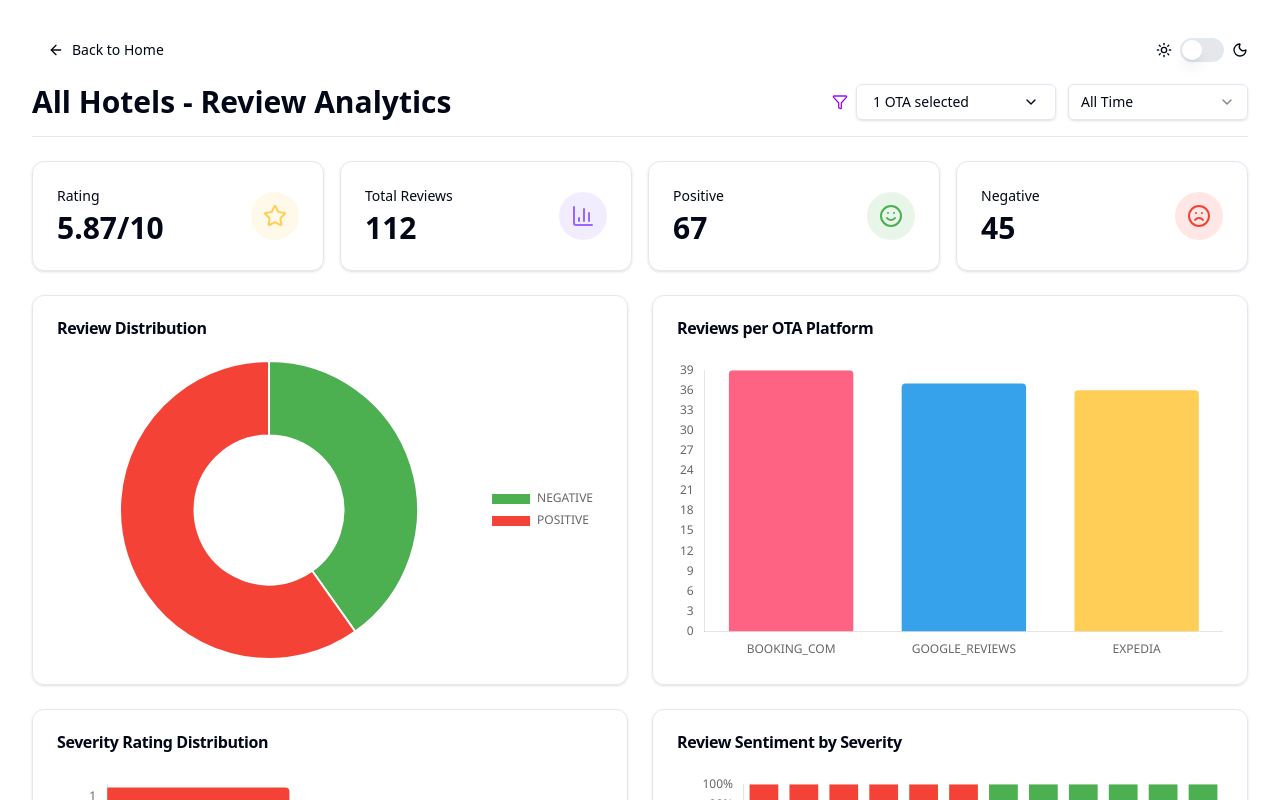
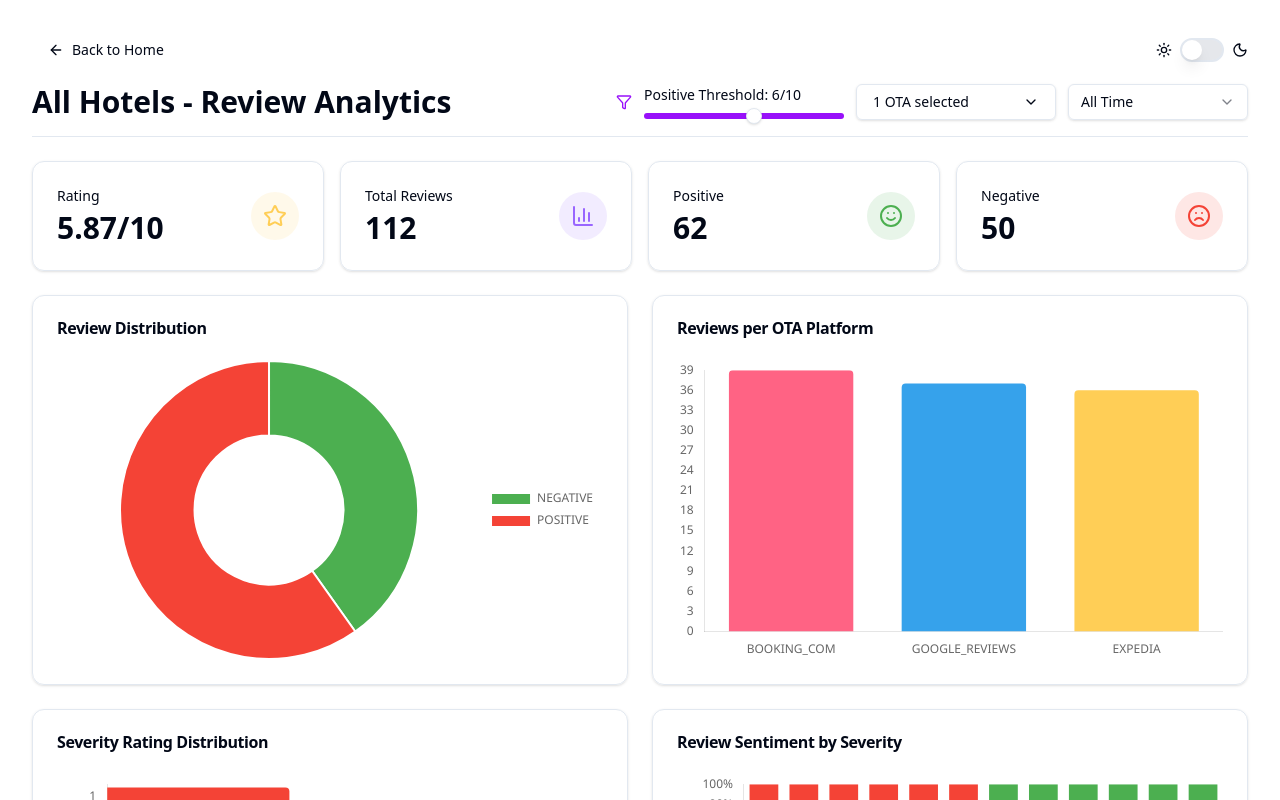
Before and after one commit to darsh-webdev/analytics-dashboard, a React (Vite) app: page /hotel/all in a window 1280 px wide. Shown: the top 800 px of the page. Built offline with nearby package versions, Linux system fonts and the light colour scheme.

Commit message:
feat: Add positive threshold slider to Dashboard

```diff
--- a/package.json
+++ b/package.json
@@ -13,6 +13,7 @@
     "@radix-ui/react-checkbox": "^1.3.3",
     "@radix-ui/react-popover": "^1.1.15",
     "@radix-ui/react-select": "^2.2.6",
+    "@radix-ui/react-slider": "^1.3.6",
     "@radix-ui/react-slot": "^1.2.3",
     "@radix-ui/react-switch": "^1.2.6",
     "@tailwindcss/postcss": "^4.1.14",
--- a/src/components/Dashboard.tsx
+++ b/src/components/Dashboard.tsx
@@ -48,6 +48,7 @@
   SelectValue,
 } from "@/components/ui/select";
 import { MultiSelect } from "@/components/ui/multi-select";
+import { Slider } from "./ui/slider";
 
 // Register ChartJS components
 ChartJS.register(
@@ -343,6 +344,7 @@
   const [selectedCategory, setSelectedCategory] = useState<AreaCategory>(
     AREA_CATEGORIES[0]
   );
+  const [ratingThreshold, setRatingThreshold] = useState<number>(6);
   const { theme, toggleTheme } = useTheme();
 
   const otaPlatforms: OTAFilter[] = useMemo(
@@ -542,26 +544,28 @@
         : ["No data"],
       datasets: [
         {
-          label: `Positive (Severity ≥ 6)`,
+          label: `Positive (Severity ≥ ${ratingThreshold})`,
           data: severityByRange.positivePct,
           backgroundColor: "#4caf50",
           stack: "stack1",
         },
         {
-          label: `Negative (Severity ≤ 5)`,
+          label: `Negative (Severity ≤ ${ratingThreshold - 1})`,
           data: severityByRange.negativePct,
           backgroundColor: "#f44336",
           stack: "stack1",
         },
       ],
     };
-  }, [severityByRange]);
+  }, [severityByRange, ratingThreshold]);
 
   const goodCount = filteredData.filter(
-    (r) => r.category === "POSITIVE"
+    (r) => r.severityScore >= ratingThreshold
   ).length;
 
-  const badCount = filteredData.filter((r) => r.category === "NEGATIVE").length;
+  const badCount = filteredData.filter(
+    (r) => r.severityScore < ratingThreshold
+  ).length;
 
   const averageSeverity =
     filteredData.reduce((acc, review) => acc + review.severityScore, 0) /
@@ -665,8 +669,21 @@
             - Review Analytics
           </h1>
           <div className="flex flex-wrap items-center gap-3">
+            <Filter className="w-4 h-4 text-purple-600" />
+            <div className="flex flex-col items-start gap-2 w-[200px]">
+              <label className="text-sm font-medium text-muted-foreground">
+                Positive Threshold: {ratingThreshold}/10
+              </label>
+              <Slider
+                min={1}
+                max={10}
+                step={1}
+                value={[ratingThreshold]}
+                onValueChange={([value]) => setRatingThreshold(value)}
+                className="w-full bg-purple-600 rounded-2xl"
+              />
+            </div>
             <div className="flex items-center gap-2">
-              <Filter className="w-4 h-4 text-purple-600" />
               <MultiSelect
                 options={otaPlatforms}
                 selected={otaFilter}
--- /dev/null
+++ b/src/components/ui/slider.tsx
@@ -0,0 +1,61 @@
+import * as React from "react";
+import * as SliderPrimitive from "@radix-ui/react-slider";
+
+import { cn } from "@/lib/utils";
+
+function Slider({
+  className,
+  defaultValue,
+  value,
+  min = 0,
+  max = 100,
+  ...props
+}: React.ComponentProps<typeof SliderPrimitive.Root>) {
+  const _values = React.useMemo(
+    () =>
+      Array.isArray(value)
+        ? value
+        : Array.isArray(defaultValue)
+        ? defaultValue
+        : [min, max],
+    [value, defaultValue, min, max]
+  );
+
+  return (
+    <SliderPrimitive.Root
+      data-slot="slider"
+      defaultValue={defaultValue}
+      value={value}
+      min={min}
+      max={max}
+      className={cn(
+        "relative flex w-full touch-none items-center select-none data-[disabled]:opacity-50 data-[orientation=vertical]:h-full data-[orientation=vertical]:min-h-44 data-[orientation=vertical]:w-auto data-[orientation=vertical]:flex-col",
+        className
+      )}
+      {...props}
+    >
+      <SliderPrimitive.Track
+        data-slot="slider-track"
+        className={cn(
+          "bg-muted relative grow overflow-hidden rounded-full data-[orientation=horizontal]:h-1.5 data-[orientation=horizontal]:w-full data-[orientation=vertical]:h-full data-[orientation=vertical]:w-1.5"
+        )}
+      >
+        <SliderPrimitive.Range
+          data-slot="slider-range"
+          className={cn(
+            "bg-primary absolute data-[orientation=horizontal]:h-full data-[orientation=vertical]:w-full"
+          )}
+        />
+      </SliderPrimitive.Track>
+      {Array.from({ length: _values.length }, (_, index) => (
+        <SliderPrimitive.Thumb
+          data-slot="slider-thumb"
+          key={index}
+          className="border-primary ring-ring/50 block size-4 shrink-0 rounded-full border bg-white shadow-sm transition-[color,box-shadow] hover:ring-4 focus-visible:ring-4 focus-visible:outline-hidden disabled:pointer-events-none disabled:opacity-50"
+        />
+      ))}
+    </SliderPrimitive.Root>
+  );
+}
+
+export { Slider };
```
Also changed, not shown: 1 other file (tests, documents, lock files or other folders).
